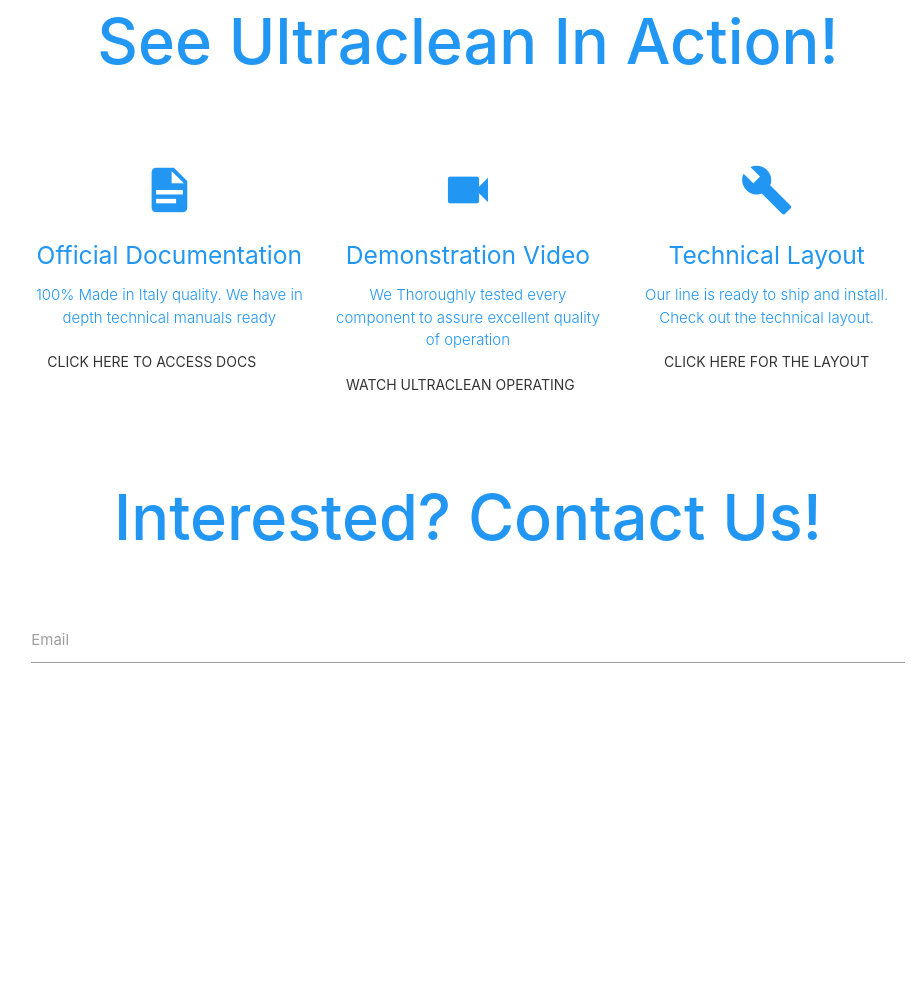
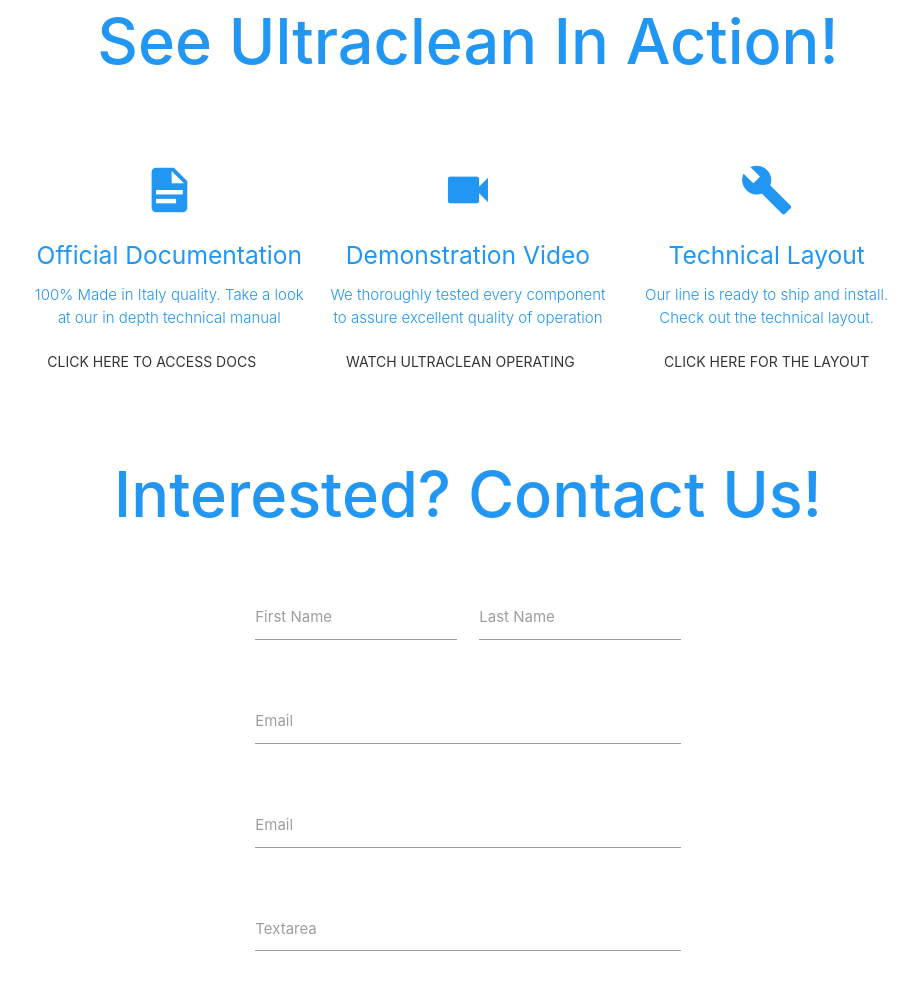
Before and after one commit to bitfede/cogil-ultraclean-landingpage, a plain HTML site: page index.html in a window 1280 px wide. Shown: the part 1870-2874 px from the top of the page, without its empty margins (172-1086 px from the left). Before the commit the page ends 2596 px from the top, so only its background shows below. Drawn offline with nearby package versions, Linux system fonts and the light colour scheme.

Commit message:
contact form yah

```diff
--- a/index.html
+++ b/index.html
@@ -116,13 +116,13 @@
     <div class="col s12 m12 l4">
       <h2 class="center-align"><i class="mdi mdi-file-document"></i></h2>
       <h5 class="center-align">Official Documentation</h5>
-      <p class="light center-align">100% Made in Italy quality. We have in depth technical manuals ready</p>
+      <p class="light center-align">100% Made in Italy quality. Take a look at our in depth technical manual</p>
         <a class="waves-effect waves-teal btn-flat">click here to access docs</a>
     </div>
     <div class="col s12 m12 l4">
       <h2 class="center-align"><i class="mdi mdi-video"></i></h2>
       <h5 class="center-align">Demonstration Video</h5>
-      <p class="light center-align">We Thoroughly tested every component to assure excellent quality of operation</p>
+      <p class="light center-align">We thoroughly tested every component to assure excellent quality of operation</p>
       <a class="waves-effect waves-teal btn-flat center-align">Watch ultraclean operating</a>
     </div>
     <div class="col s12 m12 l4">
@@ -139,11 +139,54 @@
 <div class="container blue-text">
   <div class="row">
     <h1 class="center-align titolocomponenti blue-text"><strong>Interested? Contact Us!</strong></h1>
+    <!-- FORM starts here -->
     <form class="col s12">
+      <!-- full name TODO -->
       <div class="row">
-        <div class="input-field col s12">
+        <div class="col s1 l3 m3">
+        </div>
+          <div class="input-field col l3 m3 s5">
+            <input id="first_name" type="text" class="validate">
+            <label for="first_name">First Name</label>
+          </div>
+          <div class="input-field col l3 m3 s5">
+            <input id="last_name" type="text" class="validate">
+          <label for="last_name">Last Name</label>
+          </div>
+        <div class="col s1 m3 l3">
+        </div>
+    </div>
+        <!-- email -->
+    <div class="row">
+      <div class="col s3">
+      </div>
+        <div class="input-field col s6">
           <input id="email" type="email" class="validate">
           <label for="email" data-error="wrong" data-success="right">Email</label>
+        </div>
+      <div class="col s3">
+      </div>
+      </div>
+    <!-- company TODO-->
+      <div class="row">
+        <div class="col s3">
+        </div>
+          <div class="input-field col s6">
+            <input id="email" type="email" class="validate">
+            <label for="email" data-error="wrong" data-success="right">Email</label>
+          </div>
+        <div class="col s3">
+        </div>
+      </div>
+      <!-- text field TODO-->
+      <div class="row">
+        <div class="col s3">
+        </div>
+          <div class="input-field col s6">
+          <textarea id="textarea1" class="materialize-textarea"></textarea>
+          <label for="textarea1">Textarea</label>
+          </div>
+        <div class="col s3">
         </div>
       </div>
     </form>
```
